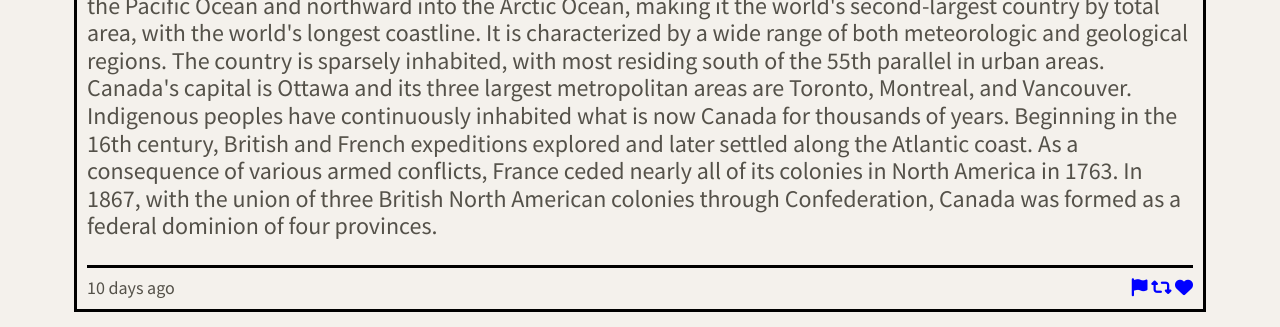
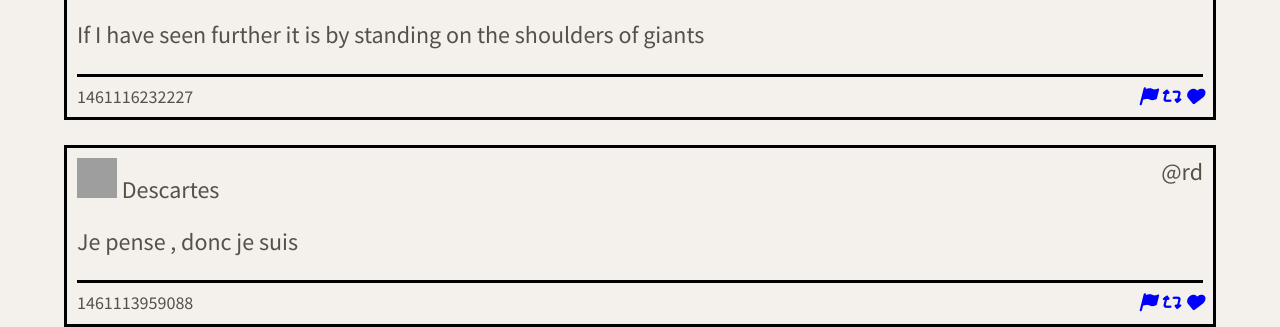
Before and after one commit to ashwinihegde28/tweeterProject, a website: page public/index.html in a window 1280 px wide. Shown: the part 755-1082 px from the top of the page. Drawn offline with nearby package versions, Linux system fonts and the light colour scheme; grey boxes are pictures that could not be loaded.

Commit message:
Includes Dynamic tweet generation

```diff
--- a/public/index.html
+++ b/public/index.html
@@ -65,7 +65,6 @@
     <!-- Page-specific (main) content here -->
     <main class="container">
       <section class="new-tweet">
-        <!-- <h2>Compose Tweet</h2> -->
         <form action="/tweets" method="post">
           <textarea
             name="text"
@@ -78,39 +77,9 @@
             <output name="counter" class="counter" for="tweet-text">140</output>
           </div>
         </form>
-        <article class="tweet">
-          <header class="containers">
-            <span> <i class="fa-thin fa-user" class="avatar"></i> Newton</span>
-            <span>@User</span>
-          </header>
-          <section class="tweet-section">
-            Canada is a country in North America. Its ten provinces and three
-            territories extend from the Atlantic Ocean to the Pacific Ocean and
-            northward into the Arctic Ocean, making it the world's
-            second-largest country by total area, with the world's longest
-            coastline. It is characterized by a wide range of both meteorologic
-            and geological regions. The country is sparsely inhabited, with most
-            residing south of the 55th parallel in urban areas. Canada's capital
-            is Ottawa and its three largest metropolitan areas are Toronto,
-            Montreal, and Vancouver. Indigenous peoples have continuously
-            inhabited what is now Canada for thousands of years. Beginning in
-            the 16th century, British and French expeditions explored and later
-            settled along the Atlantic coast. As a consequence of various armed
-            conflicts, France ceded nearly all of its colonies in North America
-            in 1763. In 1867, with the union of three British North American
-            colonies through Confederation, Canada was formed as a federal
-            dominion of four provinces.
-          </section>
-          <footer class="bottom-container containers">
-            <span>10 days ago</span>
-            <div class="bottom-icons">
-              <i class="fa-sharp fa-solid fa-flag"></i>
-              <i class="fa-sharp fa-solid fa-retweet"></i>
-              <i class="fa-sharp fa-solid fa-heart"></i>
-            </div>
-          </footer>
-        </article>
+        <!-- <h2>Compose Tweet</h2> -->
       </section>
+      <section id="tweet-section"></section>
     </main>
   </body>
 </html>
--- a/public/scripts/client.js
+++ b/public/scripts/client.js
@@ -3,3 +3,72 @@
  * jQuery is already loaded
  * Reminder: Use (and do all your DOM work in) jQuery's document ready function
  */
+
+// Test / driver code (temporary). Eventually will get this from the server.
+
+// Fake data taken from initial-tweets.json
+const data = [
+  {
+    user: {
+      name: "Newton",
+      avatars: "https://i.imgur.com/73hZDYK.png",
+      handle: "@SirIsaac",
+    },
+    content: {
+      text: "If I have seen further it is by standing on the shoulders of giants",
+    },
+    created_at: 1461116232227,
+  },
+  {
+    user: {
+      name: "Descartes",
+      avatars: "https://i.imgur.com/nlhLi3I.png",
+      handle: "@rd",
+    },
+    content: {
+      text: "Je pense , donc je suis",
+    },
+    created_at: 1461113959088,
+  },
+];
+
+$(document).ready(() => {
+  const renderTweets = function (tweets) {
+    // loops through tweets (array of objects)
+    for (tweet of tweets) {
+      // calls createTweetElement for each tweet and append it to teetContainer and return it
+      $("#tweet-section").append(createTweetElement(tweet));
+    }
+
+    // takes return value and appends it to the tweets container
+    return;
+  };
+
+  const createTweetElement = function (tweet) {
+    const user = tweet.user;
+    let $tweet = $(`
+    <article class="tweet">
+      <header class="containers">
+        <span>
+          <img src=${user.avatars} class="avatar"></img> ${user.name}
+        </span>
+        <span>${user.handle}</span>
+      </header>
+
+      <p class="tweet-description">${tweet.content.text}
+      </p>
+      <footer class="bottom-container containers">
+        <span>${tweet.created_at}</span>
+        <div class="bottom-icons fa-sharp fa-solid">
+          <i class=" fa-flag"></i>
+          <i class="fa-retweet"></i>
+          <i class="fa-heart"></i>
+        </div>
+      </footer>
+    </article>`);
+
+    return $tweet;
+  };
+
+  console.log(renderTweets(data));
+});
--- a/public/styles/layout.css
+++ b/public/styles/layout.css
@@ -38,10 +38,13 @@ main {
   font-weight: bold;
 }
 
+#tweet-section {
+  width: 100%;
+}
 .tweet {
   margin-top: 25px;
+  width: 100%;
   border: 3px solid black;
-  margin: 10px;
   padding: 10px;
   transition: box-shadow 0.3s;
 }
@@ -59,7 +62,9 @@ main {
 .tweet:hover {
   box-shadow: 0 0 10px rgba(0, 0, 0, 0.5);
 }
-
+#tweet-text:focus {
+  outline: none;
+}
 .containers {
   display: flex;
   justify-content: space-between;
@@ -79,3 +84,8 @@ main {
 .bottom-container div {
   margin-top: 10px;
 }
+
+.avatar {
+  height: 40px;
+  width: 40px;
+}
--- a/server/data-files/initial-tweets.json
+++ b/server/data-files/initial-tweets.json
@@ -8,7 +8,7 @@
     "content": {
       "text": "If I have seen further it is by standing on the shoulders of giants"
     },
-    "created_at": 1679752185773
+    "created_at": 1679940437340
   },
   {
     "user": {
@@ -19,6 +19,6 @@
     "content": {
       "text": "Je pense , donc je suis"
     },
-    "created_at": 1679838585773
+    "created_at": 1680026837340
   }
 ]
```
